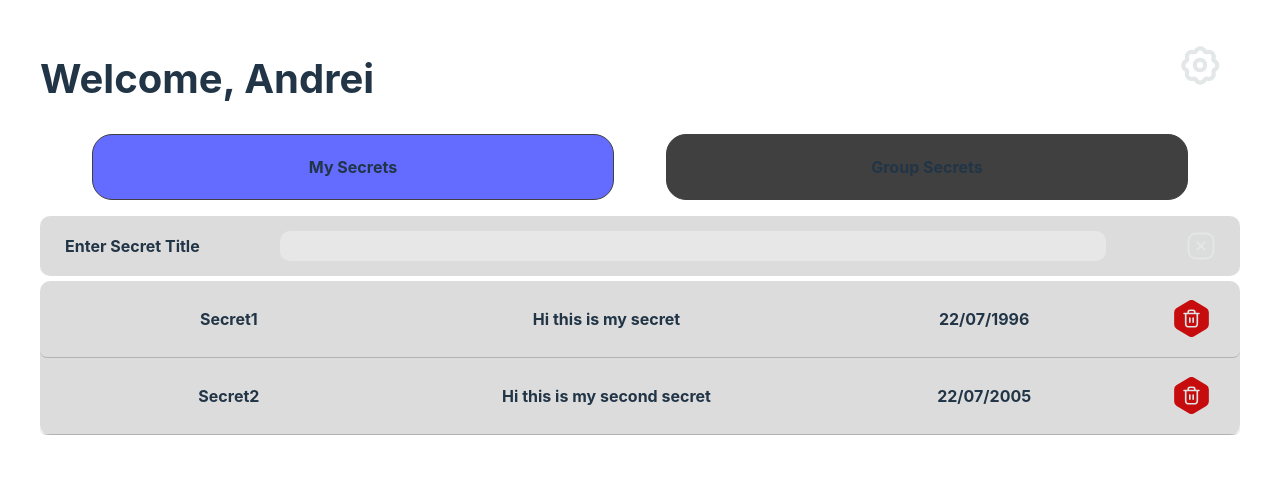
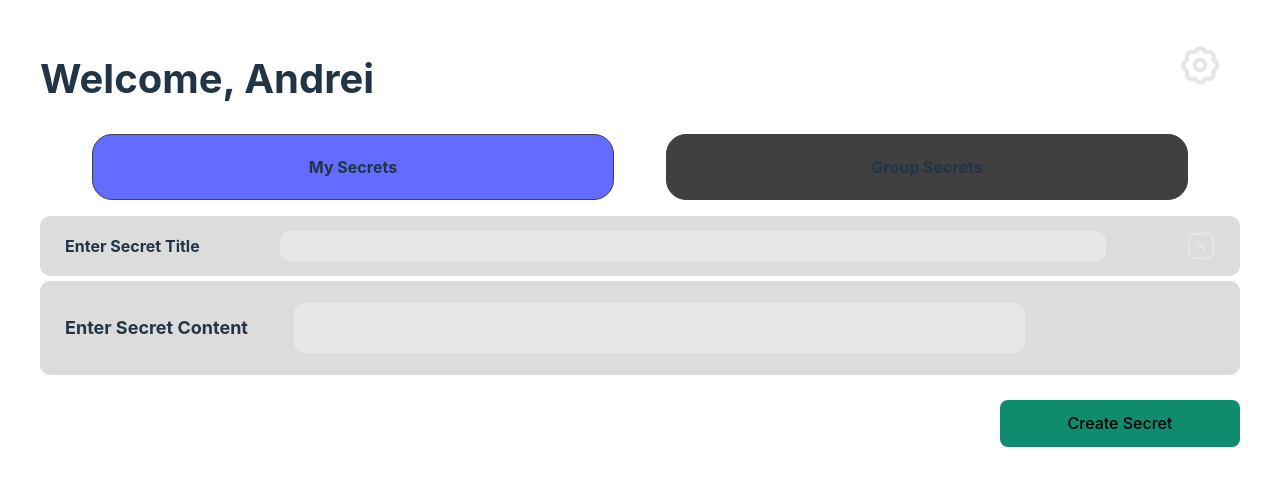
Before and after one commit to AndreiBakos/KeyVault-Frontend, a React (Vite) app in the folder KeyVault/: page / in a window 1280 px wide. Both pictures are taken after a click on the picture 1201 px from the left and 245 px from the top of the page. Shown: the top 486 px of the page. Built offline with nearby package versions, Linux system fonts and the light colour scheme.

Commit message:
WIP + Added create secrets and group functionality

```diff
--- a/KeyVault/src/Home.css
+++ b/KeyVault/src/Home.css
@@ -63,6 +63,19 @@ li {
     height: 10px;
 }
 
+.create-secret-content-input {
+    border: 0px;
+    outline: none;
+    width: 60%;
+    border-radius: 10px;
+    background-color: #ffffff4e;
+    color: #ebe3e3;
+    font-weight: 800;
+    padding: 20px;
+    height: 10px;
+    margin-left: 4%;
+}
+
 .create-secret-btn {
     width: 30px;
     height: 30px;
@@ -88,7 +101,6 @@ li {
     background-color: #5c575735;
     display: flex;
     flex-direction: column;
-    align-items: flex-start;
     border-radius: 10px;
 }
 
@@ -143,3 +155,23 @@ li {
 .delete-group-btn:focus-visible {
     outline: 4px auto -webkit-focus-ring-color;
 }
+
+.submit-new-secret {
+    width: 15rem;
+    justify-content:end;
+    border-radius: 8px;
+    border: 1px solid transparent;
+    padding: .8em 1.2em;
+    font-size: 1em;
+    font-weight: 500;
+    font-family: inherit;
+    background-color: #0f8b6e;
+    cursor: pointer;
+    transition: border-color 0.25s;
+    margin-left: 80%;
+    margin-top: 20px;
+}
+
+.submit-new-secret:hover {
+    border-color: #646cff;
+}
--- a/KeyVault/src/components/Group.tsx
+++ b/KeyVault/src/components/Group.tsx
@@ -18,6 +18,9 @@ interface GroupProps {
 
 
 export default function( { currentGroup, setCurrentGroup, groupsList, setGroupsList, isGroupEntered, setIsGroupEntered }: GroupProps ) {
+    const [ isNewSecretTriggered, setIsNewSecretTriggered ] = useState<boolean>(false);
+    const [ newSecretDescription, setNewSecretDescription ] = useState<string>('');
+
     const removeGroup = () => {
         const newGroupsList = groupsList.filter((group: GroupSecretsData) => group.id !== currentGroup.id);
         setGroupsList(newGroupsList);
@@ -44,8 +47,22 @@ export default function( { currentGroup, setCurrentGroup, groupsList, setGroupsL
                     </div>
                     <button className='delete-group-btn' type='submit' onClick={() => removeGroup()}>Delete Group</button>
                 </div>
+                <div style={{ justifyContent: !isNewSecretTriggered ? 'flex-end' : 'space-between', alignItems: 'center' }} className='create-secret-conatiner'>
+                    <label hidden={!isNewSecretTriggered} >Enter Secret Title</label>
+                    <input hidden={!isNewSecretTriggered}  className='create-secret-input' type='text' value={newSecretDescription} onChange={(e) => setNewSecretDescription(e.target.value)} />
+                    <img className='create-secret-btn' src={isNewSecretTriggered ? closeCreate : createSign} onClick={() => setIsNewSecretTriggered(!isNewSecretTriggered)} />
+                </div>
                 <div className='secrets-content-container'>
                     {
+                        isNewSecretTriggered
+                        ?
+                        <div>
+                            <div style={{ display:'flex', flexDirection: 'row' }} className='create-secret-conatiner'>
+                                <label hidden={!isNewSecretTriggered} style={{ fontSize:  18, marginTop: 20, marginBottom: 20 }}>Enter Secret Content</label>
+                                <input hidden={!isNewSecretTriggered}  className='create-secret-content-input' type='text' value={newSecretDescription} onChange={(e) => setNewSecretDescription(e.target.value)} />
+                            </div>
+                        </div>
+                        :
                         currentGroup.secrets.map((secret: Secret) => (
                             <div className='secrets-content' key={secret.id}>
                                 <p className='secrets-values'>{secret.title}</p>
--- a/KeyVault/src/components/GroupSecrets.tsx
+++ b/KeyVault/src/components/GroupSecrets.tsx
@@ -7,18 +7,35 @@ import createSign from '../assets/create-sign.svg';
 import closeCreate from '../assets/close-create.svg';
 import enterGroupSecret from '../assets/acces-group-secret.svg';
 import backToGroups from '../assets/back-to-groups.svg';
+import SubmitGroupName from '../assets/check-logo.svg';
 import '../Home.css'
 import Group from './Group';
 
 export default function GroupSecrets( { groupsList, setGroupsList }: any ) {
     const [ isNewSecretTriggered, setIsNewSecretTriggered ] = useState<boolean>(false);
-    const [ newSecretDescription, setNewSecretDescription ] = useState<string>('');
     const [ isGroupEntered, setIsGroupEntered ] = useState<boolean>(false);
     const [ currentGroup, setCurrentGroup ] = useState<GroupSecretsData>(emptyGroup);
+    const [ newGroupTitle, setNewGroupTitle ] = useState<string>('');
 
     const handleScreenChange = ( group: GroupSecretsData ) => {
         setCurrentGroup(group);
         setIsGroupEntered(!isGroupEntered);
+    }
+
+    const createNewGroup = () => {
+        //make Api call here
+
+        const newGroup: GroupSecretsData = {
+            id: 3,
+            title: newGroupTitle,
+            secrets: [],
+            members: [],
+            owner: 'AndreiTest'
+        };
+        setGroupsList((groups: GroupSecretsData[]) => [newGroup, ...groups]);
+        setNewGroupTitle('');
+        setIsNewSecretTriggered(!isNewSecretTriggered);
+
     }
     if(isGroupEntered){
         return(
@@ -29,8 +46,11 @@ export default function GroupSecrets( { groupsList, setGroupsList }: any ) {
             <div>
                 <div style={{ justifyContent: !isNewSecretTriggered ? 'flex-end' : 'space-between' }} className='create-secret-conatiner'>
                     <label hidden={!isNewSecretTriggered} >Enter Group Name</label>
-                    <input hidden={!isNewSecretTriggered}  className='create-secret-input' type='text' value={newSecretDescription} onChange={(e) => setNewSecretDescription(e.target.value)} />
-                    <img className='create-secret-btn' src={isNewSecretTriggered ? closeCreate : createSign} onClick={() => setIsNewSecretTriggered(!isNewSecretTriggered)} />
+                    <div style={{ display: 'flex', width: '80%', justifyContent: 'center' }}>
+                        <input style={{ marginRight: newGroupTitle.length === 0 ? 50 : 0 }} hidden={!isNewSecretTriggered} className='create-secret-input' type='text' value={newGroupTitle} onChange={(e) => setNewGroupTitle(e.target.value)} />
+                        <img hidden={newGroupTitle.length === 0} className='create-secret-btn' style={{ marginLeft: 20 }} src={SubmitGroupName} onClick={() => createNewGroup()} />
+                    </div>
+                    <img className='create-secret-btn' src={isNewSecretTriggered ? closeCreate : createSign} onClick={() => {setIsNewSecretTriggered(!isNewSecretTriggered); setNewGroupTitle('')}} />
                 </div>
                 <div className='secrets-content-container'>
                     {
@@ -39,7 +59,7 @@ export default function GroupSecrets( { groupsList, setGroupsList }: any ) {
                                 <p className='secrets-values'>{group.title}</p>
                                 <p className='secrets-values'>Owner: {group.owner}</p>
                                 <div style={{ display: 'flex', alignItems: 'center', paddingRight: 20 }}>
-                                    <p style={{ fontWeight: 'bolder', marginRight: 12 }}>Members:</p>
+                                    <p style={{ fontWeight: 'bolder', marginRight: 12 }}>{ group.members.length === 0 ? 'No members': 'Members:'}</p>
                                     {
                                         group.members.map((member: UserForHome, index: number) => (
                                             <div style={{ display: 'flex' }}>
--- a/KeyVault/src/components/MySecrets.tsx
+++ b/KeyVault/src/components/MySecrets.tsx
@@ -12,8 +12,23 @@ import '../Home.css'
 
 export default function MySecrets( { userSecrets, setUserSecrets }: any ) {
     const [ isNewSecretTriggered, setIsNewSecretTriggered ] = useState<boolean>(false);
-    const [ newSecretDescription, setNewSecretDescription ] = useState<string>('');
+    const [ newSecretTitle, setNewSecretTitle ] = useState<string>('');
+    const [ newSecretDescription, setNewSecretContent ] = useState<string>('');
 
+    const createSecret = () => {
+        //make Api call here
+
+        const newUserSecret: Secret = {
+            id: 3,
+            title: newSecretTitle,
+            content: newSecretDescription,
+            dateCreated: '24/12/2023'
+        }
+        setUserSecrets((secrets: Secret[]) => [...secrets, newUserSecret]);
+        setNewSecretTitle('');
+        setNewSecretContent('');
+        setIsNewSecretTriggered(!isNewSecretTriggered);
+    }
     const removeSecret = (secretId: number) => {
         const newSecretsList = userSecrets.filter((secret: Secret) => secret.id !== secretId);
         setUserSecrets(newSecretsList)
@@ -22,9 +37,20 @@ export default function MySecrets( { userSecrets, setUserSecrets }: any ) {
         <div>
             <div style={{ justifyContent: !isNewSecretTriggered ? 'flex-end' : 'space-between', alignItems: 'center' }} className='create-secret-conatiner'>
                 <label hidden={!isNewSecretTriggered} >Enter Secret Title</label>
-                <input hidden={!isNewSecretTriggered}  className='create-secret-input' type='text' value={newSecretDescription} onChange={(e) => setNewSecretDescription(e.target.value)} />
+                <input hidden={!isNewSecretTriggered}  className='create-secret-input' type='text' value={newSecretTitle} onChange={(e) => setNewSecretTitle(e.target.value)} />
                 <img className='create-secret-btn' src={isNewSecretTriggered ? closeCreate : createSign} onClick={() => setIsNewSecretTriggered(!isNewSecretTriggered)} />
             </div>
+            {
+                isNewSecretTriggered
+                    ?
+                    <div>
+                        <div style={{ display:'flex', flexDirection: 'row', alignItems: 'center' }} className='create-secret-conatiner'>
+                            <label hidden={!isNewSecretTriggered} style={{ fontSize:  18, marginTop: 20, marginBottom: 20 }}>Enter Secret Content</label>
+                            <input hidden={!isNewSecretTriggered}  className='create-secret-content-input' type='text' value={newSecretDescription} onChange={(e) => setNewSecretContent(e.target.value)} />
+                        </div>
+                            <button className='submit-new-secret' type='submit' onClick={() => createSecret()}>Create Secret</button>
+                    </div>
+                    :
                     <div className='secrets-content-container'>
                         {userSecrets.map((secret: Secret) => (
                             <div className='secrets-content' key={secret.id}>
@@ -37,6 +63,7 @@ export default function MySecrets( { userSecrets, setUserSecrets }: any ) {
                             )
                         }
                     </div>
+            }
         </div>
     )
 }
--- a/KeyVault/src/data/UserSecrets.ts
+++ b/KeyVault/src/data/UserSecrets.ts
@@ -8,12 +8,14 @@ export interface Secret {
 export interface User {
     id: number,
     userName: string,
+    email: string,
     password: string,
 }
 
 export interface UserForHome {
     id: number,
-    userName: string
+    userName: string,
+    email: string
 }
 
 export interface GroupSecretsData {
```
Also changed, not shown: KeyVault/src/assets/check-logo.svg (added). Lines whose indentation alone changed are shown as unchanged.
